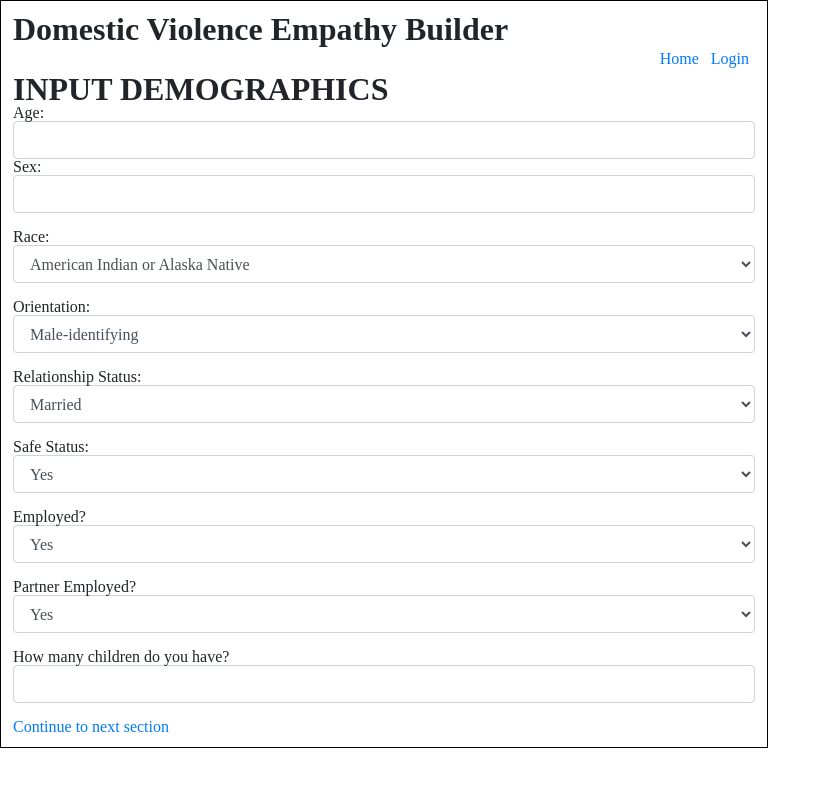
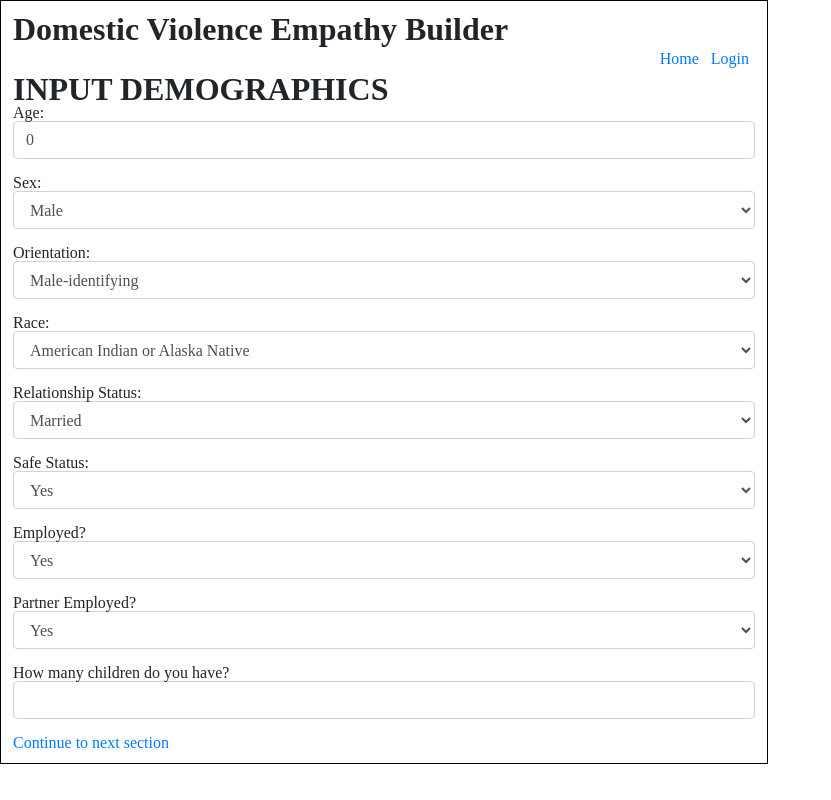
Before and after one commit to build-week-dv-empathy-builder/Front-end, a React (Create React App) app in the folder dv-empathy/: page /calculator in a window 1280 px wide. Shown: the whole page, without its empty margins (0-831 px from the left). Built offline with nearby package versions, Linux system fonts and the light colour scheme.

Commit message:
done with all demo fields

```diff
--- a/dv-empathy/src/components/InputDemographics.js
+++ b/dv-empathy/src/components/InputDemographics.js
@@ -3,7 +3,8 @@ import { Input, Label, Form, FormGroup } from 'reactstrap'
 import { Link } from 'react-router-dom'
 
 import racedata from '../racedata'
-import orientationdata from '../orientationdata'
+import orientationdata from '../genderdata'
+import sexdata from '../sexdata'
 
 class InputDemographics extends React.Component {
     constructor() {
@@ -15,7 +16,7 @@ class InputDemographics extends React.Component {
             sex: "",
             relationship_status: "",
             orientation: "",
-            age: "",
+            age: 0,
             race: "",
             safe_status: 'safe',
             employed: null,
@@ -61,9 +62,22 @@ class InputDemographics extends React.Component {
                     <FormGroup>
                         <Label for="age">Age: </Label>
                         <Input type="number" name="age" value={age} onChange={this.handleChange} />
+                    </FormGroup>
                     <FormGroup>
                         <Label for ="sex" >Sex: </Label>
-                        <Input name="sex" value={sex} onChange={this.handleChange} />
+                        <Input type="select" name="sex" value={sex} onChange={this.handleChange}>
+                            {sexdata.map(data => {
+                                return <option>{data}</option>
+                            })}
+                        </Input>
+                    </FormGroup>
+                    <FormGroup>
+                        <Label for="orientation">Orientation: </Label>
+                        <Input type="select" name="orientation" value={orientation} onChange={this.handleChange}>
+                            {orientationdata.map(data => {
+                                return <option>{data}</option>
+                            })}
+                        </Input>
                     </FormGroup>
                     <FormGroup>
                         <Label for ="race" >Race: </Label>
@@ -73,13 +87,7 @@ class InputDemographics extends React.Component {
                             })}
                         </Input>
                     </FormGroup>
-                        <Label for="orientation">Orientation: </Label>
-                        <Input type="select" name="orientation" value={orientation} onChange={this.handleChange}>
-                            {orientationdata.map(data => {
-                                return <option>{data}</option>
-                            })}
-                        </Input>
-                    </FormGroup>
+
                     <FormGroup>
                         <Label for="relationship_status">Relationship Status: </Label>
                         <Input type="select" name="relationship_status" value={relationship_status} onChange={this.handleChange} >
@@ -97,22 +105,22 @@ class InputDemographics extends React.Component {
                     <FormGroup>
                         <Label for="safe_status">Safe Status: </Label>
                         <Input type="select" name="safe_status" value={safe_status} onChange={this.handleChange} >
-                            <option>Yes</option>
-                            <option>No</option>
+                            <option value={true}>Yes</option>
+                            <option value={false}>No</option>
                         </Input>
                     </FormGroup>
                     <FormGroup>
                         <Label for="employed">Employed?</Label>
                         <Input type="select" name="employed" value={employed} onChange={this.handleChange}>
-                            <option>Yes</option>
-                            <option>No</option>
+                            <option value={true}>Yes</option>
+                            <option value={false}>No</option>
                         </Input>
                     </FormGroup>
                     <FormGroup>
                         <Label for="partner_employed">Partner Employed?</Label>
                         <Input type="select" name="partner_employed" value={partner_employed} onChange={this.handleChange}>
-                            <option>Yes</option>
-                            <option>No</option>
+                            <option value={true}>Yes</option>
+                            <option value={false}>No</option>
                         </Input>
                     </FormGroup>
                     <FormGroup>
--- /dev/null
+++ b/dv-empathy/src/sexdata.js
@@ -0,0 +1,5 @@
+export default [
+    "Male",
+    "Female",
+    "Prefer Not to Say",
+]
```
Also changed, not shown: dv-empathy/src/genderdata.js (renamed from dv-empathy/src/orientationdata.js).
